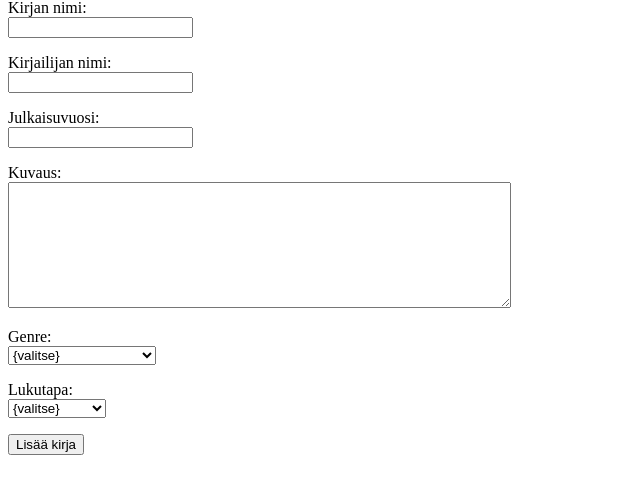
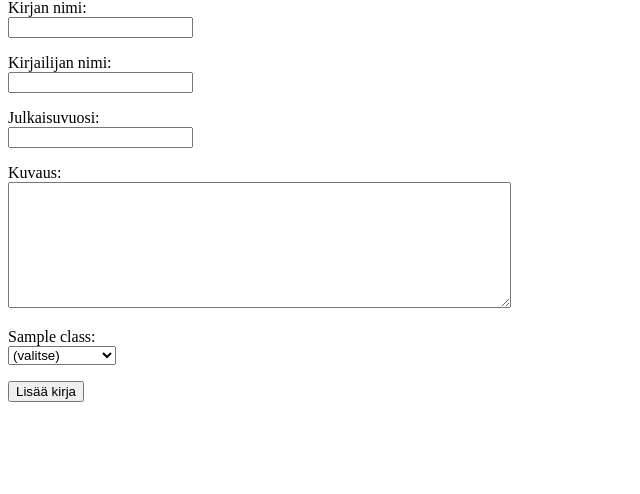
Before and after one commit to rantanenmartta/books, a Flask app: template templates/new_item.html in a window 1280 px wide. Shown: the part 81-575 px from the top of the page, without its empty margins (0-640 px from the left). Run offline with Flask 3, Linux system fonts and the light colour scheme; the template is opened without the code that fills it: most values are stand-ins (such as "Sample title", 1, 10 or a date in 2020).

Commit message:
Store classes in database

```diff
--- a/app.py
+++ b/app.py
@@ -49,7 +49,9 @@ def show_item(item_id):
 @app.route("/new_item")
 def new_item():
     require_login()
-    return render_template("new_item.html")
+    classes = items.get_all_classes()
+
+    return render_template("new_item.html", classes=classes)
 
 @app.route("/create_item", methods=["POST"])
 def create_item():
@@ -72,12 +74,10 @@ def create_item():
     user_id = session["user_id"]
 
     classes = []
-    genre = request.form["genre"]
-    if genre:
-        classes.append(("Genre", genre))
-    format = request.form["format"]
-    if format:
-        classes.append(("Lukutapa", format))
+    for entry in request.form.getlist("classes"):
+        if entry:
+            parts = entry.split(":")
+            classes.append((parts[0], parts[1]))
 
     items.add_item(book_name, writer_name, pub_year, description, user_id, classes)
 
--- a/schema.sql
+++ b/schema.sql
@@ -13,6 +13,12 @@ CREATE TABLE books (
     user_id INTEGER REFERENCES users
 );
 
+CREATE TABLE classes (
+    id INTEGER PRIMARY KEY,
+    title TEXT,
+    value TEXT
+);
+
 CREATE TABLE book_classes (
     id INTEGER PRIMARY KEY,
     book_id INTEGER REFERENCES books,
--- a/templates/new_item.html
+++ b/templates/new_item.html
@@ -24,33 +24,17 @@
       Kuvaus: <br />
       <textarea name="description" rows="8" cols="60" maxlength="1500" required ></textarea>
     </p>
+    {% for class in classes %}
     <p>
-     Genre: <br />
-     <select name="genre">
-       <option value="">{valitse}</option>
-       <option value="fantasia">fantasia</option>
-       <option value="romantiikka">romantiikka</option>
-       <option value="scifi">scifi</option>
-       <option value="dystopia">dystopia</option>
-       <option value="kauhu">kauhu</option>
-       <option value="jännitys/trilleri">jännitys/trilleri</option>
-       <option value="rikos/dekkari">rikos/dekkari</option>
-       <option value="historiallinen romaani">historiallinen romaani</option>
-       <option value="tietokirjallisuus">tietokirjallisuus</option>
-       <option value="elämäkerrat">elämäkerrat</option>
-       <option value="runous">runous</option>
-       <option value="muu">muu</option>
-     </select>
-    </p>
-    <p>
-      Lukutapa: <br />
-      <select name="format">
-        <option value="">{valitse}</option>
-        <option value="painettu kirja">painettu kirja</option>
-        <option value="e-kirja">e-kirja</option>
-        <option value="äänikirja">äänikirja</option>
+      {{ class }}: <br />
+      <select name="classes">
+        <option value="">(valitse)</option>
+      {% for option in classes[class] %}
+        <option value="{{ class }}:{{ option }}">{{ option }}</option>
+      {% endfor %}
       </select>
     </p>
+    {% endfor %}
     <input type="submit" value="Lisää kirja" />
   </form>
 </body>
```
Also changed, not shown: init.sql (added, +19 -0 lines), items.py (+11 -0 lines).
